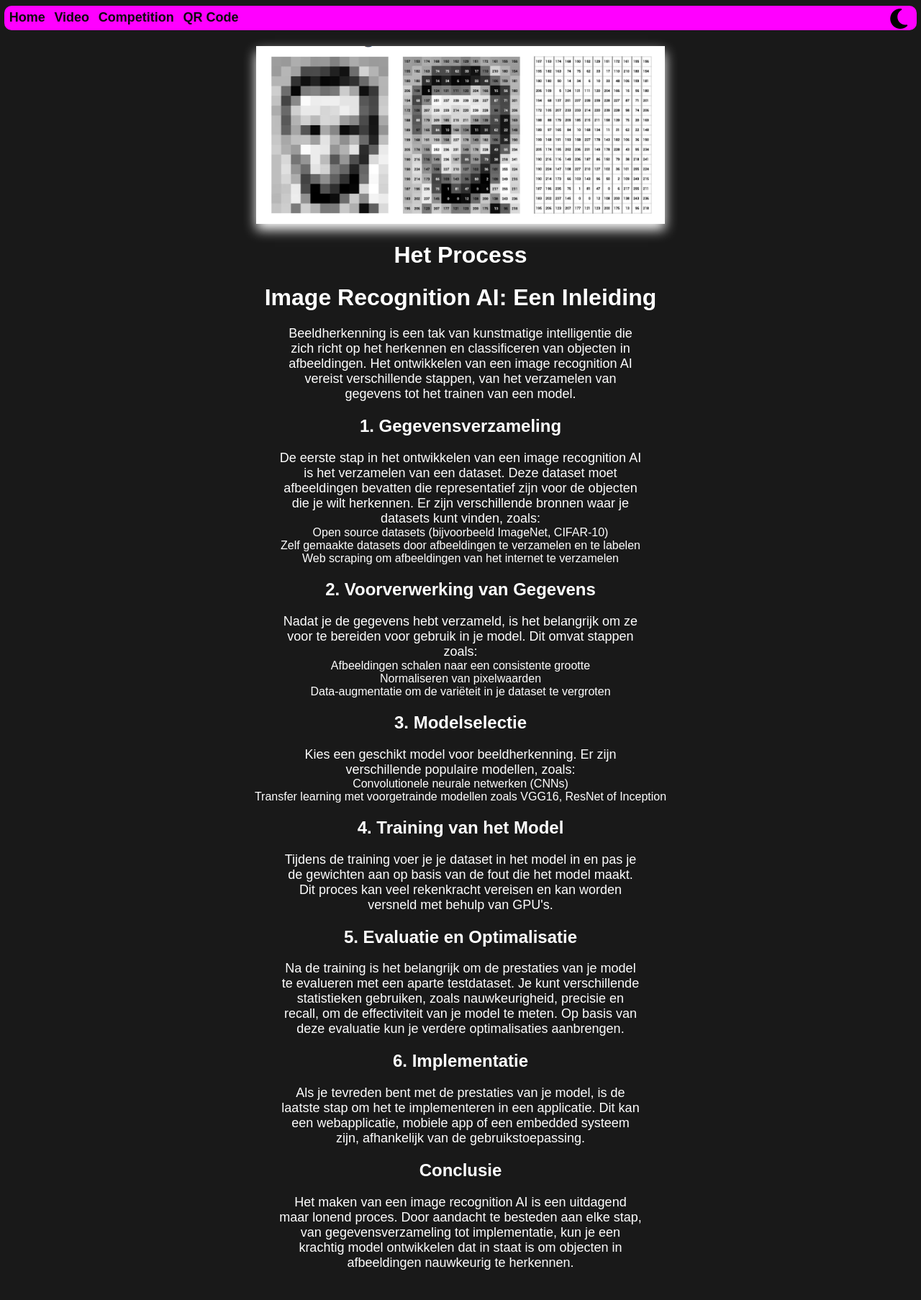
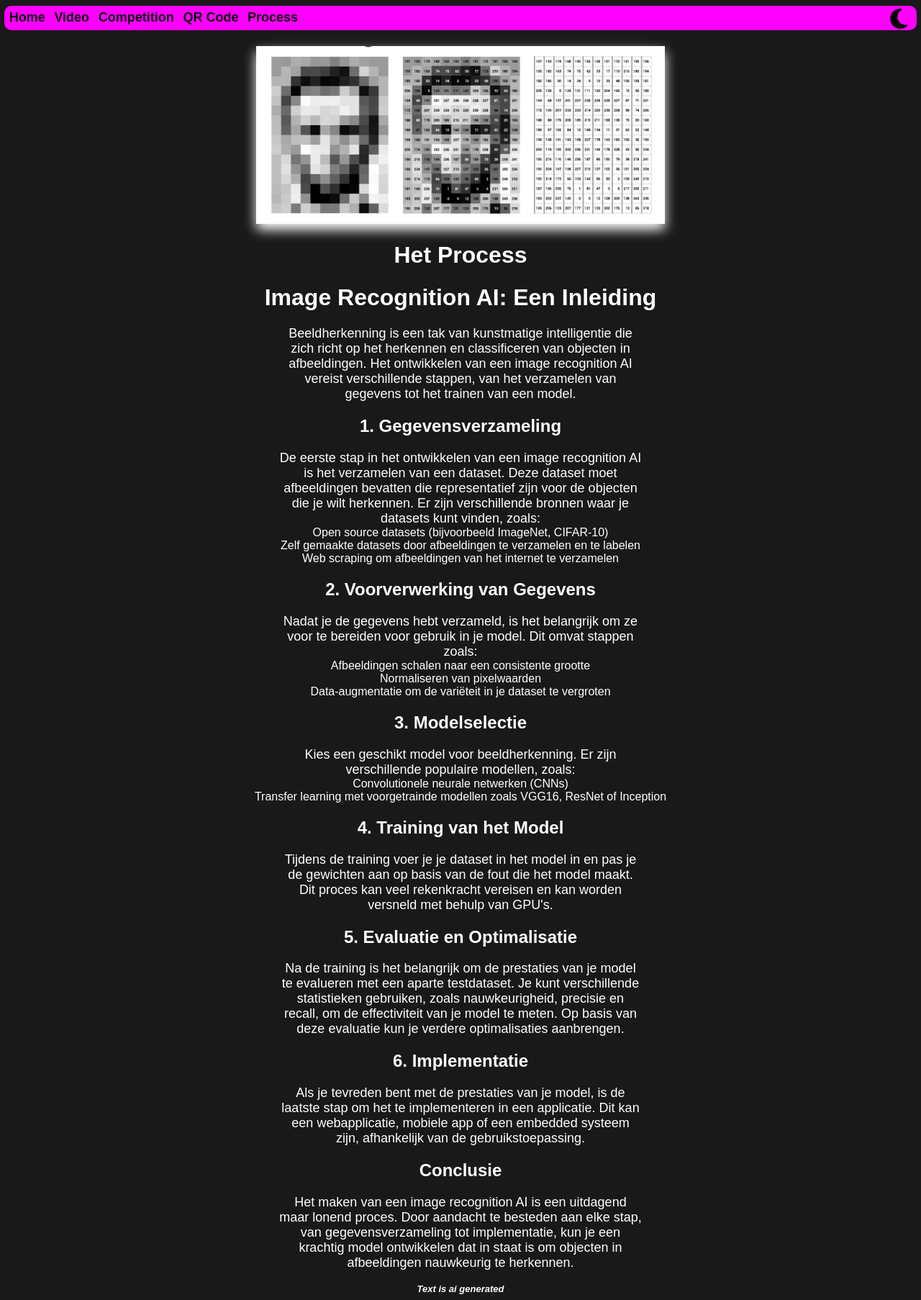
Before and after one commit to Morrisvdb/FaceR-Web, a Flask app: page /process in a window 1280 px wide. Shown: the whole page at 72% size. Before the commit the page ends 1764 px from the top, so only its background shows below. Run offline with Flask 3, Linux system fonts and the light colour scheme; some libraries are stand-ins or nearby versions.

Commit message:
Added ai disclaimer

```diff
--- a/web/static/stylesheet.css
+++ b/web/static/stylesheet.css
@@ -252,6 +252,12 @@ body.dark-mode {
     font-size: large;
 }
 
+.processParagraph footer {
+    font-size: small;
+    font-style: italic;
+    font-weight: bold;
+}
+
 .rightImage {
     /* float: right; */
     width: 45%;
--- a/web/templates/base.html
+++ b/web/templates/base.html
@@ -17,6 +17,7 @@
             <a href="{{ url_for('video') }}">Video</a>
             <a href="{{ url_for('competition_join') }}">Competition</a>
             <a href="{{ url_for('qr') }}" class=non-mobile>QR Code</a>
+            <a href="{{ url_for('process') }}" class="non-mobile">Process</a>
             <div class='navbar-right'>
                 <button id="themeToggleButton">
                     <i class="fa-solid fa-moon"></i>
--- a/web/templates/process.html
+++ b/web/templates/process.html
@@ -57,7 +57,8 @@
 
                 <p>Het maken van een image recognition AI is een uitdagend maar lonend proces. Door aandacht te besteden aan elke stap, van gegevensverzameling tot implementatie, kun je een krachtig model ontwikkelen dat in staat is om objecten in afbeeldingen nauwkeurig te herkennen.</p>
 
-            </p>
+            </p> <br>
+            <footer>Text is ai generated</footer>
         </div>
     </div>
 {% endblock content %}
```
